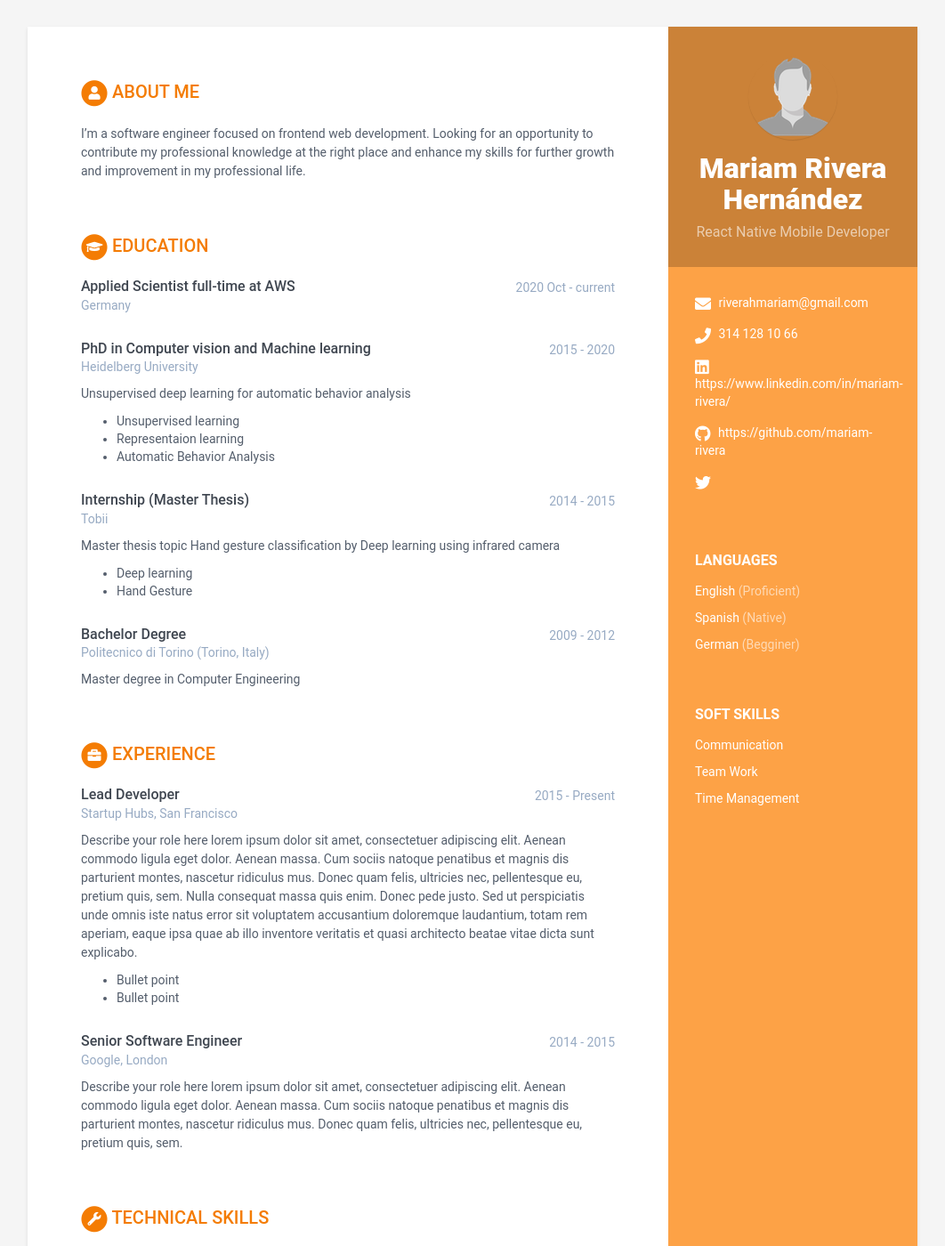
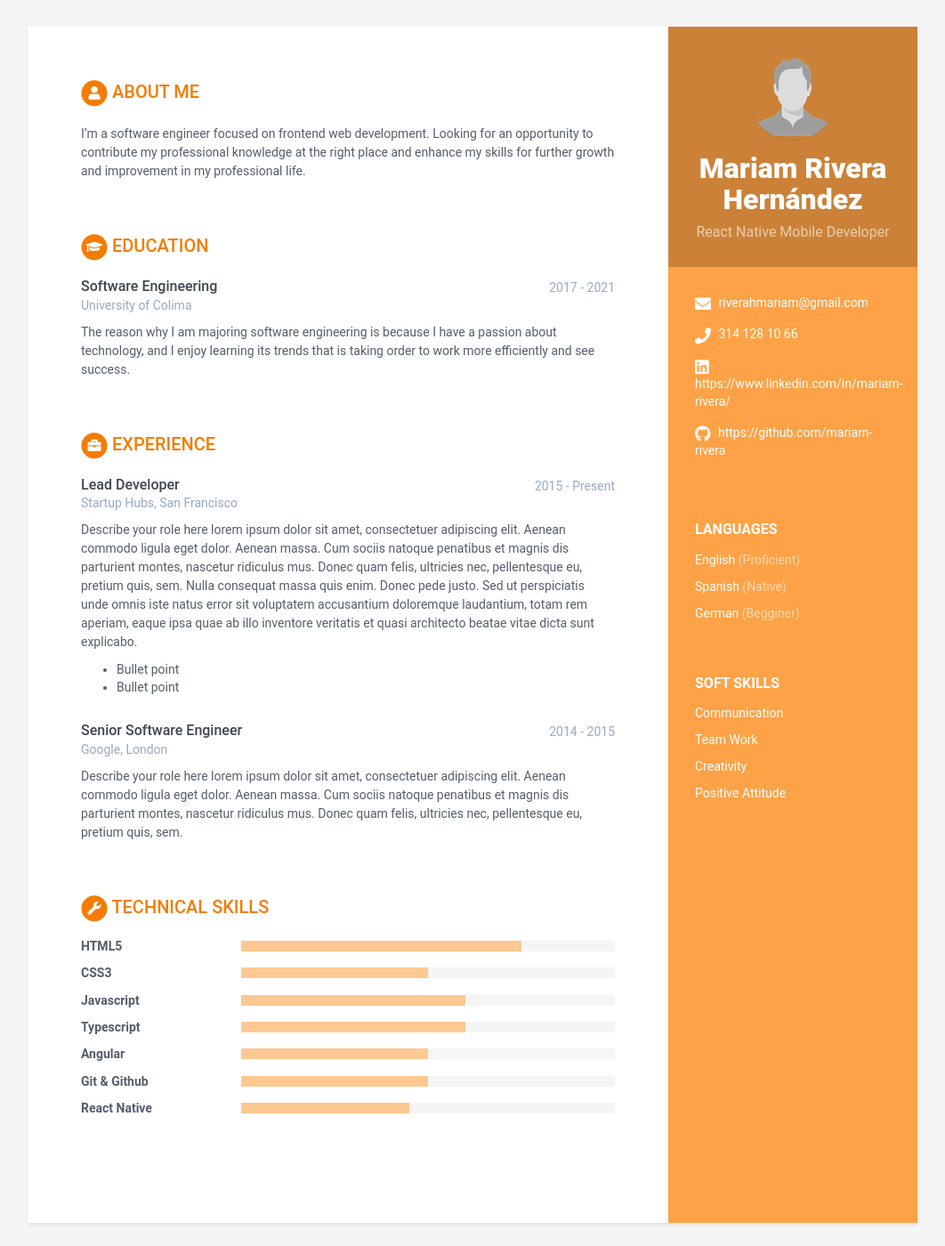
Before and after one commit to BC-NOV-20-Proyectos/resume-mariam-rivera, a Jekyll site: the page built from index.html, in a window 1280 px wide and 1400 px high. Shown: the whole window at 89% size, without its empty margins (109-1171 px from the left). Built offline with Jekyll 4.4.1, drawn with Linux system fonts in a browser that asks for light colours; some of the changed text lies outside the part shown.

Commit message:
data updated

```diff
--- a/_data/data.yml
+++ b/_data/data.yml
@@ -18,7 +18,7 @@ sidebar:
   github: https://github.com/mariam-rivera
   gitlab:
   bitbucket:
-  twitter: ''
+  twitter:
   stack-overflow: # Number/Username, e.g. 123456/alandoe
   codewars:
   goodreads: # Number-Username, e.g. 123456-alandoe
@@ -42,50 +42,32 @@ sidebar:
     - item: Team Work
       link: # dejar en blanco
 
-    - item: Time Management
+    - item: Creativity
+      link: # dejar en blanco
+
+    - item: Positive Attitude
       link: # dejar en blanco
 
 # Registra aquí un resumen de tu perfil
 career-profile:
   title: About Me # NO MODIFICAR
   summary: |
-    I'm a software engineer focused on frontend web
-    development. Looking for an opportunity to contribute my
-    professional knowledge at the right place and enhance my
-    skills for further growth and improvement in my
-    professional life.
+      I'm a software engineer focused on frontend web
+      development. Looking for an opportunity to contribute my
+      professional knowledge at the right place and enhance my
+      skills for further growth and improvement in my
+      professional life.
 
 # Registra aquí tus estudios. Agrega o elimina según sea necesario
 educationcomplete:
-  - degree: Applied Scientist full-time at AWS
-    university: Germany
-    time: 2020 Oct - current
+  - degree:  Software Engineering
+    university: University of Colima
+    time: 2017 - 2021
     details: |
-
-  - degree: PhD in Computer vision and Machine learning
-    university: Heidelberg University
-    time: 2015 - 2020
-    details: |
-      Unsupervised deep learning for automatic behavior analysis
-
-        - Unsupervised learning
-        - Representaion learning
-        - Automatic Behavior Analysis
-
-  - degree: Internship (Master Thesis)
-    university: Tobii
-    time: 2014 - 2015
-    details: |
-      Master thesis topic Hand gesture classification by Deep learning using infrared camera
-
-        - Deep learning
-        - Hand Gesture
-
-  - degree: Bachelor Degree
-    university: Politecnico di Torino (Torino, Italy)
-    time: 2009 - 2012
-    details: |
-      Master degree in Computer Engineering
+      The reason why I am majoring software engineering is
+      because I have a passion about technology, and I enjoy
+      learning its trends that is taking order to work more
+      efficiently and see success.
 
 # Registra aquí tu experiencia. Agrega o elimina según sea necesario
 experiences:
@@ -125,23 +107,26 @@ skills:
   title: Technical Skills # NO MODIFICAR
 
   toolset:
-    - name: Python
-      level: 20%
+    - name: HTML5
+      level: 75%
 
-    - name: PyTorch
-      level: 40%
+    - name: CSS3
+      level: 50%
 
-    - name: Tensorflow
+    - name: Javascript
       level: 60%
 
-    - name: Caffe
-      level: 80%
+    - name: Typescript
+      level: 60%
 
-    - name: Matlab
-      level: 100%
+    - name: Angular
+      level: 50%
 
-    - name: C/C++
-      level: 40%
+    - name: Git & Github
+      level: 50%
+
+    - name: React Native
+      level: 45%
 
 # NO MODIFICAR
 footer: >
```
